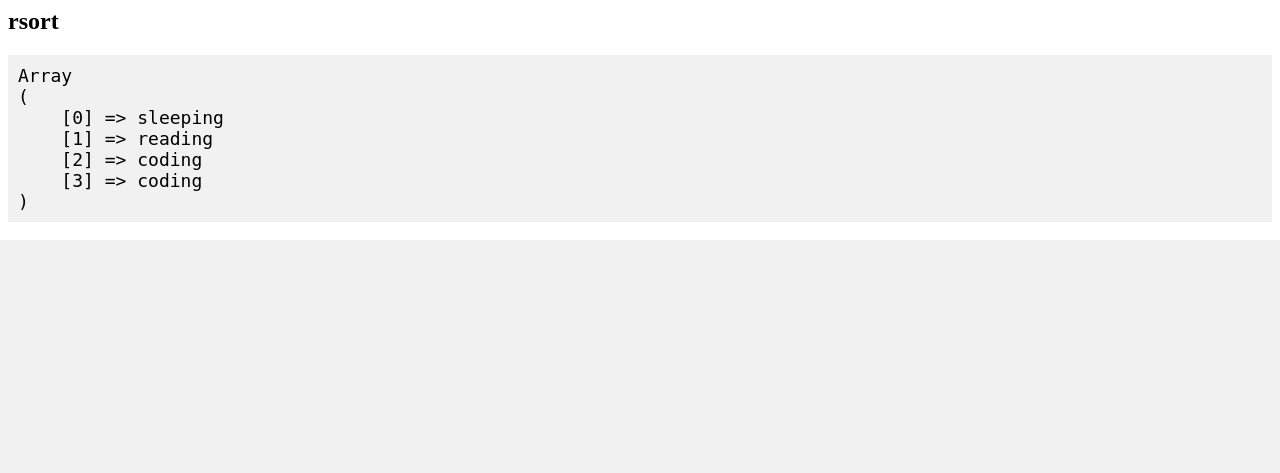
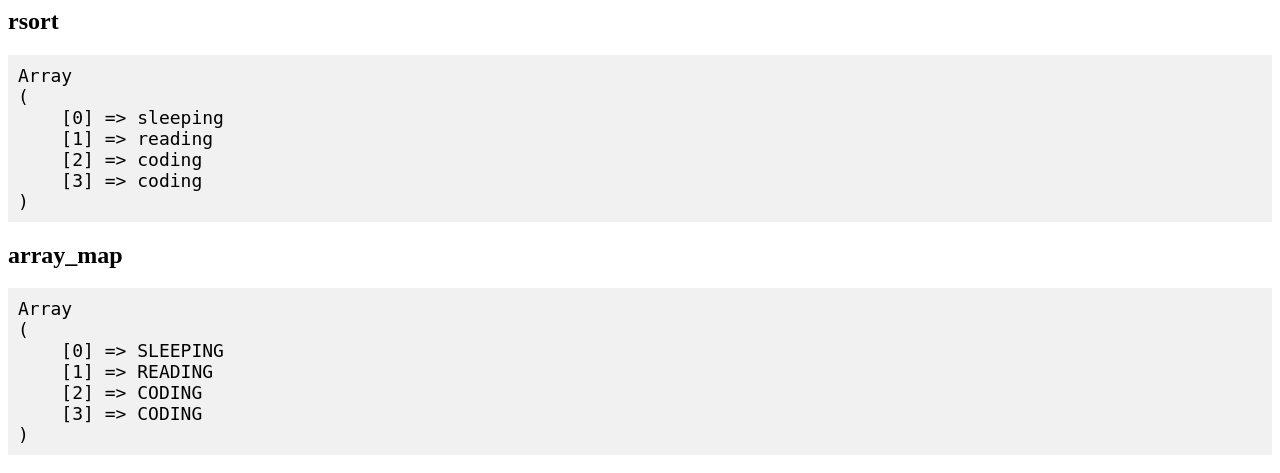
Before and after one commit to GhostCode97/PHP_Basices_To_Me, a PHP site: page /arrays.php in a window 1280 px wide. Shown: the part 5913-6386 px from the top of the page. Before the commit the page ends 6153 px from the top, so only its background shows below. Run offline with PHP 8.4, Linux system fonts and the light colour scheme.

Commit message:
edit file

```diff
--- a/arrays.php
+++ b/arrays.php
@@ -130,4 +130,10 @@ echo "<pre>" . print_r($hobbies, true) . "</pre>";
 echo"<h2>rsort</h2>";
 rsort($hobbies);
 echo "<pre>" . print_r($hobbies, true) . "</pre>";
+
+// array_map() to apply function to array elements and return array of results (apply function to each element)
+echo"<h2>array_map</h2>";
+$arr = array_map('strtoupper', $hobbies);
+echo "<pre>" . print_r($arr, true) . "</pre>";
+
 // Path: arrays.php
--- a/basics.php
+++ b/basics.php
@@ -371,8 +371,6 @@ function test_val($x) : int {
 test_val($ref);
 echo $ref . "\n<br>";
 // function func_name()use($variable){}  use variable in function
-
-// Anonymous function (lambda function)
 $func = function ($x) use ($ref) {
     return $x ** 2 + $ref;
 };
```
